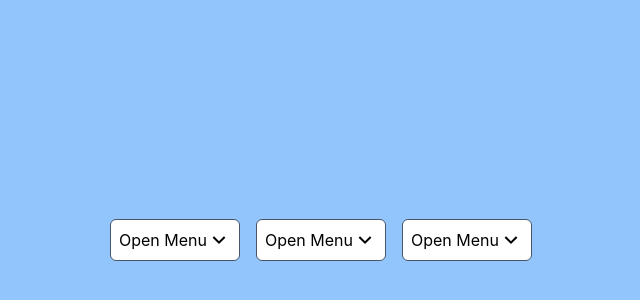
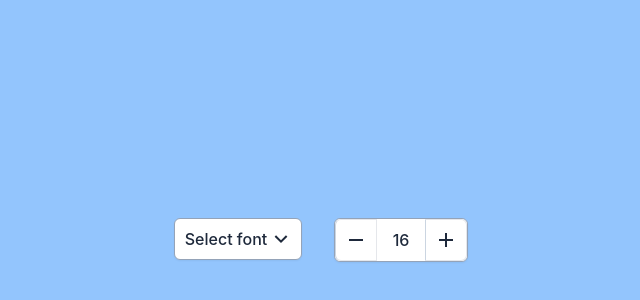
Before and after one commit to phamhuulocforwork/combillUI, a React (Create React App) app: page / in a window 1280 px wide. Shown: the part 160-460 px from the top of the page, without its empty margins (319-959 px from the left). Built offline with nearby package versions, Linux system fonts and the light colour scheme.

Commit message:
toolbar fontsize

```diff
--- a/src/features/TextFormattingToolbar/FontDropdown/index.jsx
+++ b/src/features/TextFormattingToolbar/FontDropdown/index.jsx
@@ -1,10 +1,10 @@
 import React, { useState } from 'react'
 import PropTypes from 'prop-types'
 
-const FontDropdown = () => {
+const FontDropdown = ({ selectedFont, setSelectedFont }) => {
   const [openDropdownMenu, setOpenDropdownMenu] = useState(false)
   const dropDownItemsStyle =
-    'block w-full cursor-pointer select-none rounded-md px-3 pt-[9px] pb-2 text-start leading-tight transition-all hover:bg-blue-gray-50 hover:bg-opacity-80 hover:text-blue-gray-900 focus:bg-blue-gray-50 focus:bg-opacity-80 focus:text-blue-gray-900 active:bg-blue-gray-50 active:bg-opacity-80 active:text-blue-gray-900'
+    'block w-full cursor-pointer select-none rounded-md px-3 pt-[9px] pb-2 text-start leading-tight transition-all hover:bg-slate-200'
 
   const FONTS = [
     {
@@ -22,14 +22,13 @@ const FontDropdown = () => {
   ]
 
   return (
-    <div>
     <div className="relative">
-        <button
-          className="flex justify-center items-center bg-white p-2 border border-slate-600 rounded-md w-full"
+      <div
+        className={`flex justify-between select-none text-slate-800 items-center bg-white border font-medium p-2 border-slate-400 shadow-sm w-32 p= rounded-md`}
         onClick={() => setOpenDropdownMenu((prev) => !prev)}
-          onMouseDown={(e) => e.preventDefault()}
       >
-          Open Menu
+        <div></div>
+        <div>{selectedFont}</div>
         <svg
           xmlns="http://www.w3.org/2000/svg"
           viewBox="0 0 24 24"
@@ -38,19 +37,36 @@ const FontDropdown = () => {
         >
           <path d="M11.9999 13.1714L16.9497 8.22168L18.3639 9.63589L11.9999 15.9999L5.63599 9.63589L7.0502 8.22168L11.9999 13.1714Z"></path>
         </svg>
-        </button>
+      </div>
       {openDropdownMenu && (
-          <ul className="absolute bg-white w-full left-0">
-            <li className={dropDownItemsStyle}>Menu Item 1</li>
-            <li className={dropDownItemsStyle}>Menu Item 2</li>
-            <li className={dropDownItemsStyle}>Menu Item 3</li>
+        <ul
+          className={`absolute bg-white w-full select-none font-medium text-slate-800 left-0 rounded-md border top-12 border-slate-400`}
+        >
+          {FONTS.map((font) => (
+            <li
+              className={dropDownItemsStyle}
+              key={font.id}
+              onClick={(e) => {
+                setSelectedFont(font.name)
+                setOpenDropdownMenu((prev) => !prev)
+              }}
+            >
+              {font.name}
+            </li>
+          ))}
         </ul>
       )}
-      </div>
     </div>
   )
 }
 
-FontDropdown.propTypes = {}
+FontDropdown.propTypes = {
+  selectedFont: PropTypes.string.isRequired,
+  setSelectedFont: PropTypes.func.isRequired,
+}
+
+FontDropdown.defaultProps = {
+  selectedFont: 'Select font',
+}
 
 export default FontDropdown
--- /dev/null
+++ b/src/features/TextFormattingToolbar/FontSize/index.jsx
@@ -0,0 +1,47 @@
+import React, { useState } from 'react'
+import PropTypes from 'prop-types'
+
+const FontSize = () => {
+  const [fontSize, setFontSize] = useState(16)
+
+  return (
+    <div className="flex justify-center items-center bg-white rounded-md border text-slate-800 border-slate-400 shadow-sm">
+      <div
+        className="p-2 hover:bg-slate-300 cursor-pointer rounded-l-md select-none border-l-slate-300 border box-border"
+        onClick={() => setFontSize(fontSize - 1)}
+      >
+        <svg
+          xmlns="http://www.w3.org/2000/svg"
+          viewBox="0 0 24 24"
+          fill="currentColor"
+          className="w-6 h-6"
+        >
+          <path d="M5 11V13H19V11H5Z"></path>
+        </svg>
+      </div>
+      <input
+        className="font-medium w-12 select-none text-center outline-none"
+        type="text"
+        value={fontSize}
+        onChange={(e) => setFontSize(parseInt(e.target.value))}
+      ></input>
+      <div
+        className="p-2 hover:bg-slate-300 cursor-pointer rounded-r-md select-none border-l-slate-300 border box-border"
+        onClick={() => setFontSize(fontSize + 1)}
+      >
+        <svg
+          xmlns="http://www.w3.org/2000/svg"
+          viewBox="0 0 24 24"
+          fill="currentColor"
+          className="w-6 h-6"
+        >
+          <path d="M11 11V5H13V11H19V13H13V19H11V13H5V11H11Z"></path>
+        </svg>
+      </div>
+    </div>
+  )
+}
+
+FontSize.propTypes = {}
+
+export default FontSize
--- a/src/features/TextFormattingToolbar/index.jsx
+++ b/src/features/TextFormattingToolbar/index.jsx
@@ -1,13 +1,19 @@
-import React from 'react'
+import React, { useState } from 'react'
 import PropTypes from 'prop-types'
 import FontDropdown from './FontDropdown'
+import FontSize from './FontSize'
 
 const TextFormattingToolbar = () => {
+  const [selectedFont, setSelectedFont] = useState()
+
   return (
-    <div className="flex gap-4">
-      <FontDropdown></FontDropdown>
-      <FontDropdown></FontDropdown>
-      <FontDropdown></FontDropdown>
+    <div className="flex gap-8">
+      <FontDropdown
+        selectedFont={selectedFont}
+        setSelectedFont={setSelectedFont}
+      ></FontDropdown>
+
+      <FontSize></FontSize>
     </div>
   )
 }
```
Also changed, not shown: src/index.js (+9 -9 lines). Lines whose indentation alone changed are shown as unchanged.
